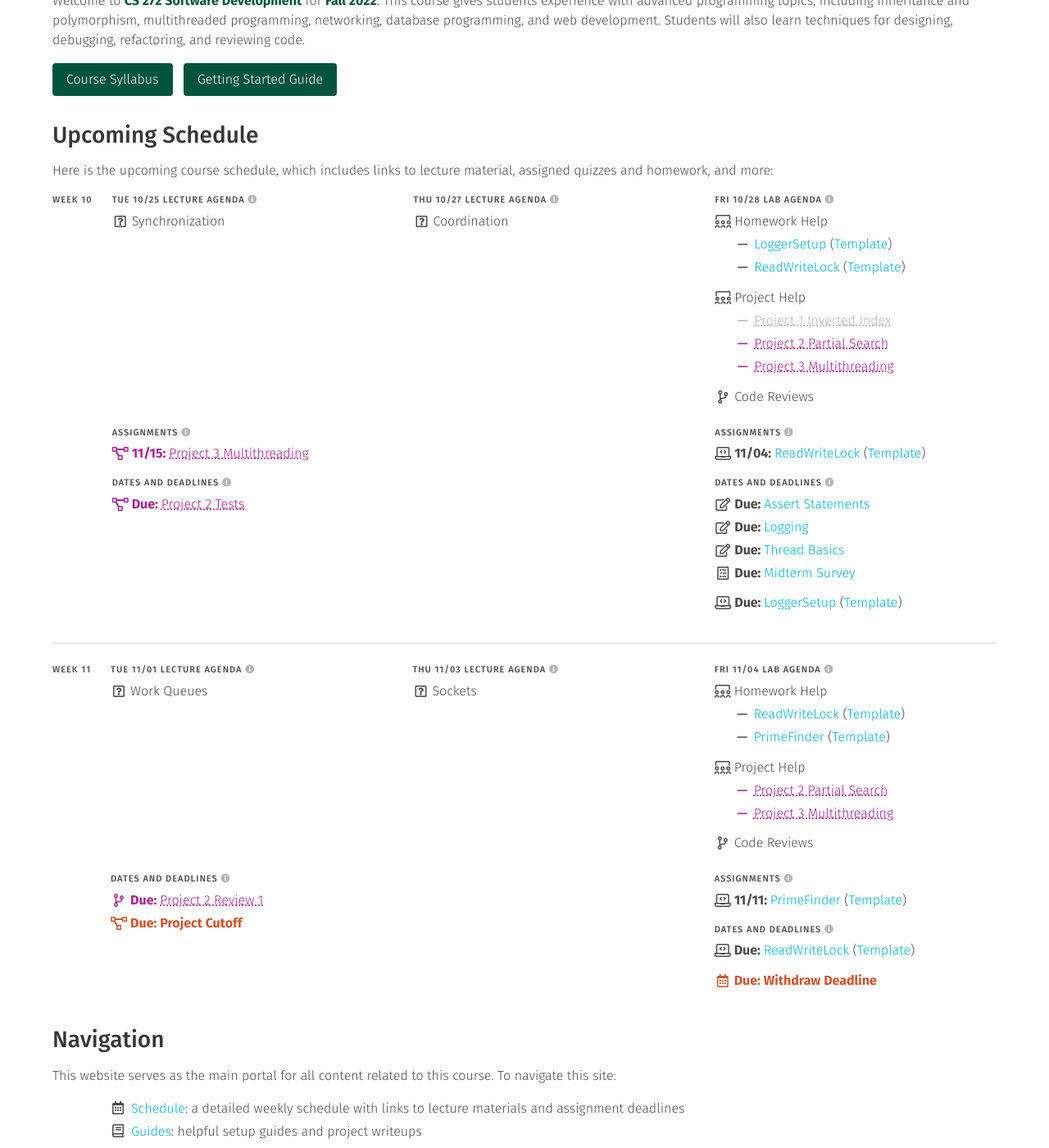
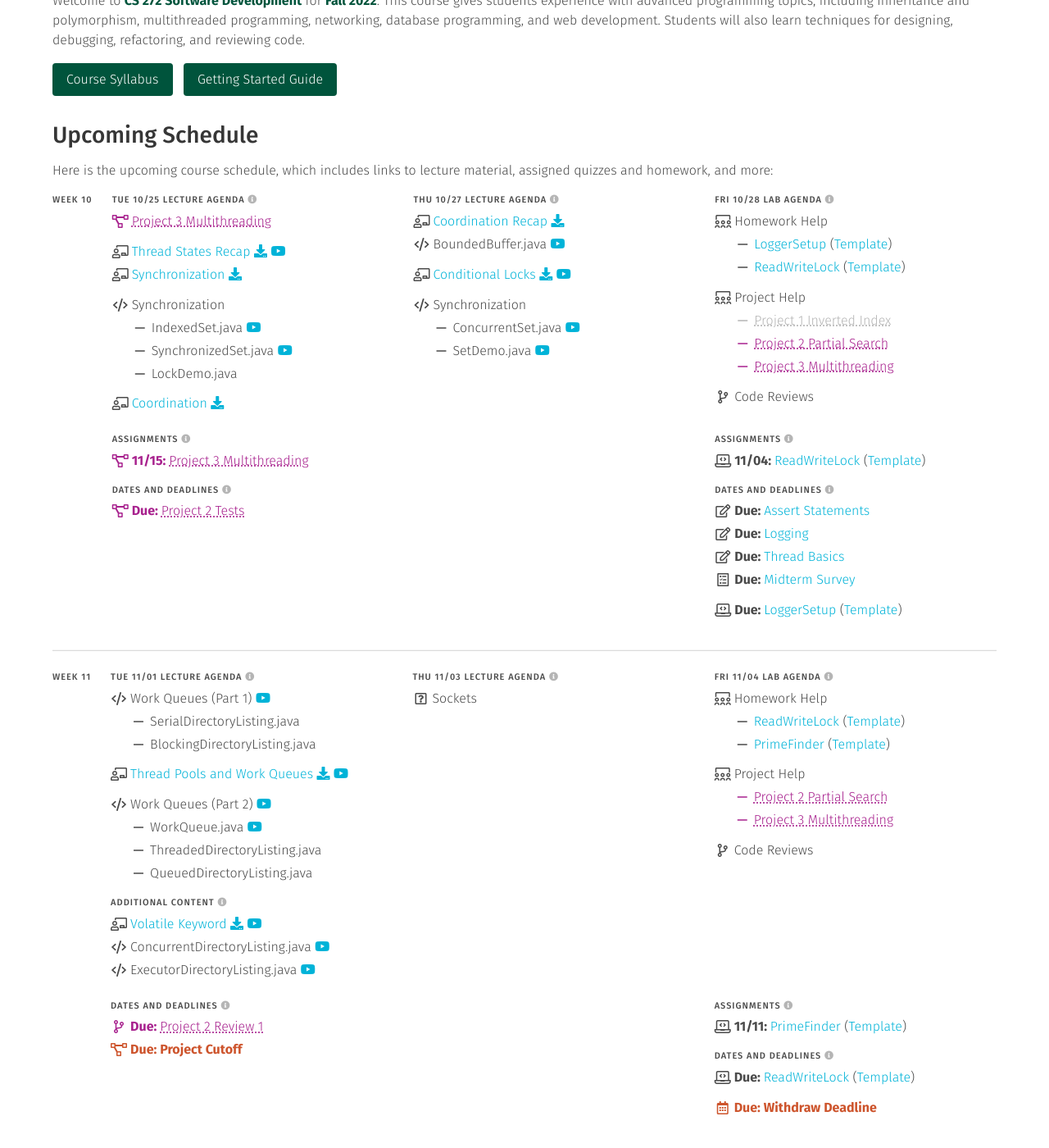
Before and after one commit to usf-cs272-fall2022/usf-cs272-fall2022.github.io, a Jekyll site: the page built from index.md, in a window 1280 px wide and 1400 px high, scrolled down 341 px. Shown: the whole window at 82% size. Built offline with Jekyll 4.4.1, drawn with Linux system fonts in a browser that asks for light colours.

Commit message:
Threading placeholders

```diff
--- a/_data/schedule.yml
+++ b/_data/schedule.yml
@@ -1318,11 +1318,13 @@ weeks:
               - text: 'RandomArrayDemo.java'
                 link: 'https://github.com/usf-cs272-fall2022/lectures/blob/main/Multithreading/src/main/java/edu/usfca/cs272/RandomArrayTotal.java'
                 icon: 'indented'
+                tube: 'https://drive.google.com/file/d/12aYTi2LQW3W-8GYG-G1A-Febu9Wlof7c/view?usp=sharing'
                 type: ['push']
 
               - text: 'ThreadStateDemo.java'
                 link: 'https://github.com/usf-cs272-fall2022/lectures/blob/main/Multithreading/src/main/java/edu/usfca/cs272/ThreadStateDemo.java'
                 icon: 'indented'
+                tube: 'https://drive.google.com/file/d/1ddBJ9YG-xYORgvGbVIKz3z0tj-89n1T6/view?usp=sharing'
                 type: ['push']
 
               - file: 'slides'
@@ -1404,14 +1406,46 @@ weeks:
         sections:
           - <<: *lectures
             items:
-              - text: 'Synchronization'
-
-          - <<: *assignments
-            items:
               - file: projects
                 name: project3_tests
                 text: 'Project 3 Multithreading'
 
+              - file: slides
+                name: lifecycle
+                text: 'Thread States Recap'
+                type: bump
+
+              - file: slides
+                name: synchronization
+
+              - text: Synchronization
+                icon: code
+                type: bump
+
+              - text: IndexedSet.java
+                icon: indented
+                type: push
+                tube: 'https://drive.google.com/file/d/1cfdM5jKix8_Q20ZpFm8IuEuu1ZaaKg7E/view?usp=sharing'
+
+              - text: SynchronizedSet.java
+                icon: indented
+                type: push
+                tube: 'https://drive.google.com/file/d/118GTi62tSnV18xAMc8BeTdffHqW4lAqb/view?usp=sharing'
+
+              - text: LockDemo.java
+                icon: indented
+                type: push
+
+              - file: slides
+                name: coordination
+                type: bump
+
+          - <<: *assignments
+            items:
+              - file: projects
+                name: project3_tests
+                text: 'Project 3 Multithreading'
+
           - <<: *deadlines
             items:
               - file: projects
@@ -1421,7 +1455,31 @@ weeks:
         sections:
           - <<: *lectures
             items:
-              - text: 'Coordination'
+              - file: slides
+                name: coordination
+                text: 'Coordination Recap'
+
+              - text: BoundedBuffer.java
+                icon: code
+                tube: 'https://drive.google.com/file/d/1e20Tr6fUSVmxRe6O4B_l7Ynx3uEBigXC/view?usp=sharing'
+
+              - file: slides
+                name: locks
+                type: 'bump'
+
+              - text: Synchronization
+                icon: code
+                type: bump
+
+              - text: ConcurrentSet.java
+                icon: indented
+                type: push
+                tube: 'https://drive.google.com/file/d/16DmQjV8tkQjnFrAR9-Ivpu_tOgrJbSTs/view?usp=sharing'
+
+              - text: SetDemo.java
+                icon: indented
+                type: push
+                tube: 'https://drive.google.com/file/d/1rsm1VLf2-asJ_iqLVKU2-cR0F7fJ3u_L/view?usp=sharing'
 
       - date: 2022-10-28
         sections:
@@ -1492,7 +1550,52 @@ weeks:
         sections:
           - <<: *lectures
             items:
-              - text: 'Work Queues'
+              - text: Work Queues (Part 1)
+                icon: code
+                tube: https://drive.google.com/file/d/1UKW_iCN2AgCOWx7GSbKRRfH71ueXtU9L/view?usp=sharing
+
+              - text: SerialDirectoryListing.java
+                icon: indented
+                type: push
+
+              - text: BlockingDirectoryListing.java
+                icon: indented
+                type: push
+
+              - file: slides
+                name: pools
+                type: bump
+
+              - text: Work Queues (Part 2)
+                icon: code
+                type: bump
+                tube: https://drive.google.com/file/d/1UKW_iCN2AgCOWx7GSbKRRfH71ueXtU9L/view?usp=sharing
+
+              - text: WorkQueue.java
+                icon: indented
+                type: push
+                tube: https://drive.google.com/file/d/1IQIU3GxPRiF8YY4VS_lv_M0yfcLAMmnQ/view?usp=sharing
+
+              - text: ThreadedDirectoryListing.java
+                icon: indented
+                type: push
+
+              - text: QueuedDirectoryListing.java
+                icon: indented
+                type: push
+
+          - <<: *content
+            items:
+              - file: slides
+                name: volatile
+
+              - text: ConcurrentDirectoryListing.java
+                icon: code
+                tube: https://drive.google.com/file/d/1UKW_iCN2AgCOWx7GSbKRRfH71ueXtU9L/view?usp=sharing
+
+              - text: ExecutorDirectoryListing.java
+                icon: code
+                tube: https://drive.google.com/file/d/1UKW_iCN2AgCOWx7GSbKRRfH71ueXtU9L/view?usp=sharing
 
           - <<: *deadlines
             items:
```
